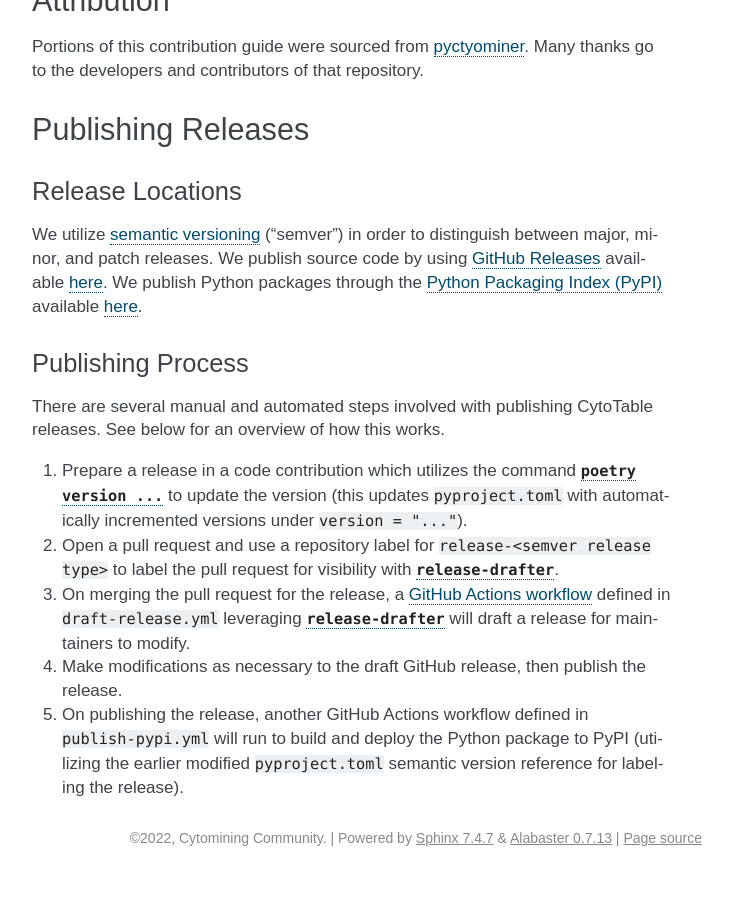
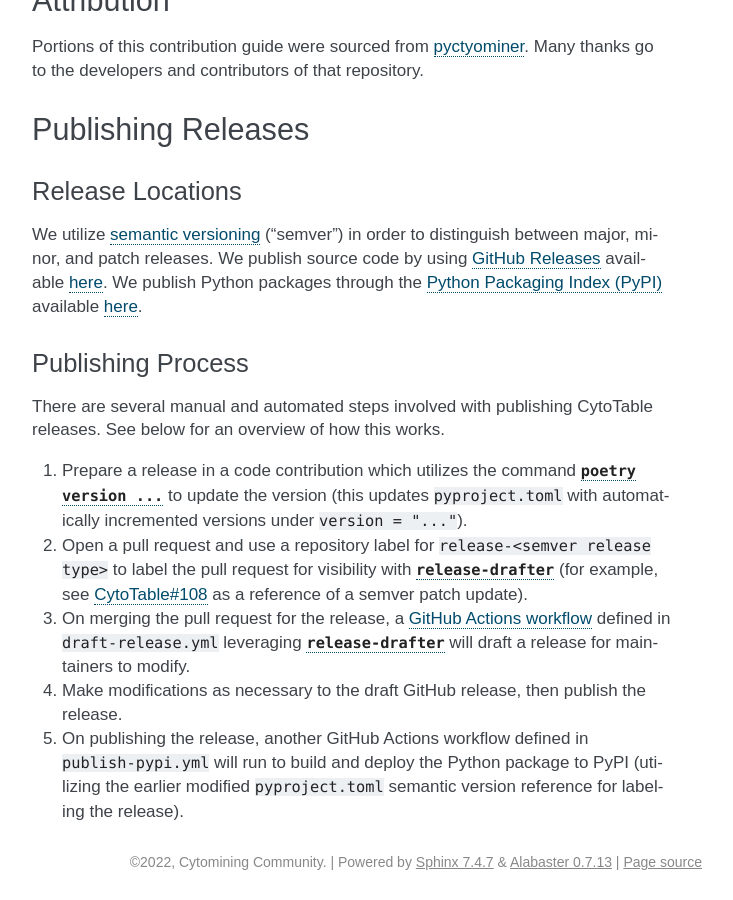
Before and after one commit to cytomining/CytoTable, a Sphinx documentation site: the page built from docs/source/contributing.md, in a window 1280 px wide and 900 px high, scrolled down 4489 px. Shown: the whole window, without its empty margins (438-1171 px from the left). Built offline with Sphinx 7.4.7, drawn with Linux system fonts in a browser that asks for light colours; before the commit the page ends 5365 px from its top, so only the background shows below that.

Commit message:
add reference to release-drafter labeling example

```diff
--- a/docs/source/contributing.md
+++ b/docs/source/contributing.md
@@ -186,7 +186,7 @@
 See below for an overview of how this works.
 
 1. Prepare a release in a code contribution which utilizes the command [`poetry version ...`](https://python-poetry.org/docs/cli/#version) to update the version (this updates `pyproject.toml` with automatically incremented versions under `version = "..."`).
-1. Open a pull request and use a repository label for `release-<semver release type>` to label the pull request for visibility with [`release-drafter`](https://github.com/release-drafter/release-drafter).
+1. Open a pull request and use a repository label for `release-<semver release type>` to label the pull request for visibility with [`release-drafter`](https://github.com/release-drafter/release-drafter) (for example, see [CytoTable#108](https://github.com/cytomining/CytoTable/pull/108) as a reference of a semver patch update).
 1. On merging the pull request for the release, a [GitHub Actions workflow](https://docs.github.com/en/actions/using-workflows) defined in `draft-release.yml` leveraging [`release-drafter`](https://github.com/release-drafter/release-drafter) will draft a release for maintainers to modify.
 1. Make modifications as necessary to the draft GitHub release, then publish the release.
 1. On publishing the release, another GitHub Actions workflow defined in `publish-pypi.yml` will run to build and deploy the Python package to PyPI (utilizing the earlier modified `pyproject.toml` semantic version reference for labeling the release).
```
